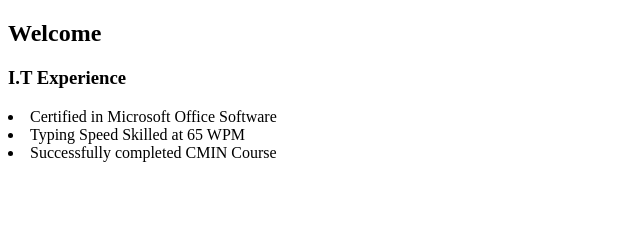
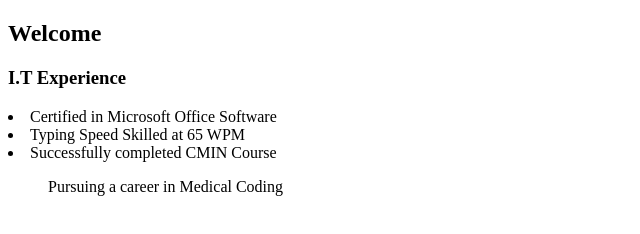
Before and after one commit to macarll/macarll.github.io, a plain HTML site: page index.html in a window 1280 px wide. Shown: the whole page, without its empty margins (0-640 px from the left). Drawn offline with Linux system fonts and the light colour scheme.

Commit message:
Added some more information

```diff
--- a/index.html
+++ b/index.html
@@ -9,5 +9,6 @@
         <li>Certified in Microsoft Office Software</li>
         <li>Typing Speed Skilled at 65 WPM</li>
         <li>Successfully completed CMIN Course</li>
+        <ul>Pursuing a career in Medical Coding</ul>
     </body>
 </html>
```
